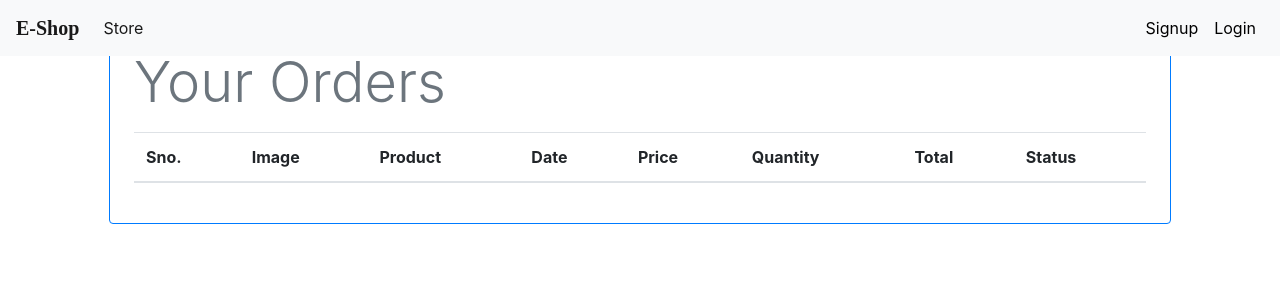
After one commit to layaaugustine/eShop-Online-Shopping-App, a Django app: page /orders in a window 1280 px wide. The commit adds this page. Shown: the top 300 px of the page. Run offline with Django 4.2, Linux system fonts and the light colour scheme; data comes from the database, SQL or seed files in the repository; both versions use the stored data as it was after the commit; lists and menus that the app fills with data are empty.

Commit message:
order modified

```diff
--- a/Eshop/store/Templates/Order/order.html
+++ /dev/null
@@ -1,5 +0,0 @@
-{% extends 'base.html' %}
-
-{% block content %}
-    <h1>order</h1>
-{% endblock %}
--- a/Eshop/store/Templates/cart.html
+++ b/Eshop/store/Templates/cart.html
@@ -5,7 +5,7 @@
 {% load cart %}
 {% load custom_filter %}
     <div class="container">
-        <div class="border rounded  border-primary p-4 m-4">
+        <div class="border rounded  border-primary m-5 p-5">
            <p class="display-4 text-secondary"> Your Cart</p>
             <table class="table">
                 <thead>
--- /dev/null
+++ b/Eshop/store/Templates/orders.html
@@ -0,0 +1,46 @@
+{% extends 'base.html' %}
+
+{% block content %}
+
+{% load cart %}
+{% load custom_filter %}
+    <div class="container">
+        <div class="border rounded  border-primary p-4 m-4">
+           <p class="display-4 text-secondary"> Your Orders</p>
+            <table class="table">
+                <thead>
+                    <tr>
+                        <th>Sno.</th>
+                        <th>Image</th>
+                        <th>Product</th>
+                        <th>Date</th>
+                        <th>Price</th>
+                        <th>Quantity</th>
+                        <th>Total</th>
+                        <th>Status</th>
+                    </tr>
+                </thead>
+                <tbody>
+
+                    {% for order in orders %}
+                    <tr>
+                        <td>{{forloop.counter}}</td>
+                        <td><img src="{{ order.product.image.url }}" style="width: 4rem ;" ></td>
+                        <td>{{ order.product.name }}</td>
+                        <td>{{order.date}}</td>
+                        <td>{{ order.price|currency }}</td>
+                        <td>{{ order.quantity}}</td>
+                        <td>{{order.quantity|multiply:order.price|currency}}</td>
+                        <td>{{ order.status|default:'pending'}}</td>
+                    </tr>
+                   {% endfor %}
+                </tbody>
+            </table>
+
+
+        </div>
+
+    </div>
+
+
+{% endblock %}
--- a/Eshop/store/models.py
+++ b/Eshop/store/models.py
@@ -1,4 +1,5 @@
 from atexit import register
+from distutils.sysconfig import customize_compiler
 import email
 from itertools import product
 from tkinter.tix import Tree
@@ -97,3 +98,8 @@ class Order(models.Model):
 
     def placeOrder(self):
         self.save()
+
+
+    @staticmethod
+    def get_orders_by_customer(customer_id):
+        return Order.objects.filter(customer = customer_id)
--- a/Eshop/store/templatetags/custom_filter.py
+++ b/Eshop/store/templatetags/custom_filter.py
@@ -4,3 +4,8 @@ register = template.Library()
 @register.filter(name='currency')
 def currency(number):
     return "₹ "+str(number)
+
+
+@register.filter(name='multiply')
+def multiply(number, number1):
+    return number * number1
--- a/Eshop/store/urls.py
+++ b/Eshop/store/urls.py
@@ -1,14 +1,15 @@
 from django.urls import path
 from .import views
 from .import views
-from .views import Login,Signup,Index,Cart,Checkout
+from .views import Login,Signup,Index,Cart,Checkout,OrderView
 urlpatterns = [
     path('',Index.as_view(),name='homepage'),
     path('signup',Signup.as_view(),name='signup'),
     path('login',Login.as_view(),name='login'),
     path('logout',views.logout,name='logout'),
     path('cart',Cart.as_view(),name='cart'),
-    path('check-out',Checkout.as_view(),name='check-out')
+    path('check-out',Checkout.as_view(),name='check-out'),
+    path('orders',OrderView.as_view(),name='orders')
 
 
 
--- a/Eshop/store/views.py
+++ b/Eshop/store/views.py
@@ -230,3 +230,13 @@ class Checkout(View):
         request.session['cart'] = {}
 
         return redirect('cart')
+
+
+class OrderView(View):
+    def get(self, request):
+        customer = request.session.get('customer')
+        orders = Order.get_orders_by_customer(customer)
+        print(orders)
+        return render(request,'orders.html',{
+            'orders':orders
+        })
```
Also changed, not shown: Eshop/db.sqlite3.
